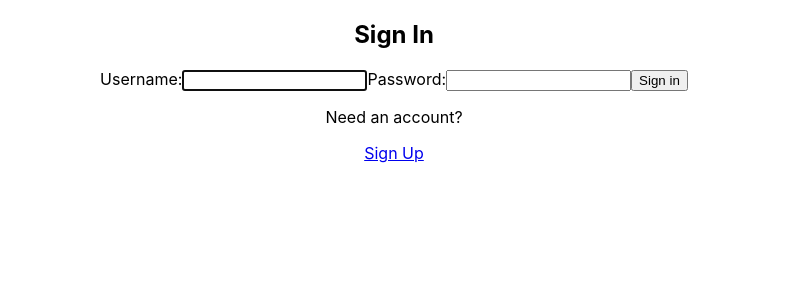
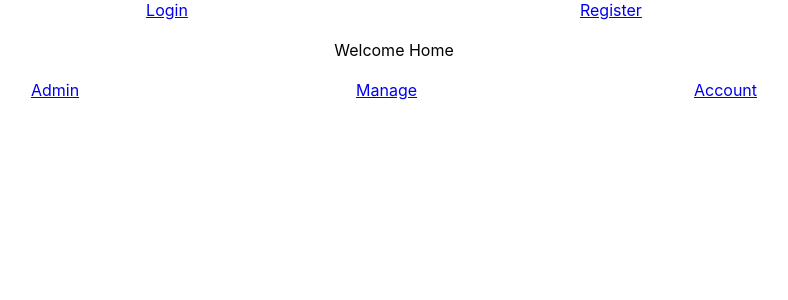
Before and after one commit to nks809/ReactAuth, a React (Create React App) app in the folder auth-using-axios/: page / in a window 1280 px wide. Shown: the top 300 px of the page, without its empty margins (246-1034 px from the left). Built offline with nearby package versions, Linux system fonts and the light colour scheme.

Commit message:
updated files

```diff
--- a/auth-using-axios/src/App.js
+++ b/auth-using-axios/src/App.js
@@ -1,10 +1,10 @@
-import { Login } from './Login';
 import './App.css';
+import { Outlet } from 'react-router-dom';
 
 function App() {
   return (
     <div className="App">
-      <Login/>
+      <Outlet/>
     </div>
   );
 }
--- a/auth-using-axios/src/Login.js
+++ /dev/null
@@ -1,61 +0,0 @@
-import React, {useEffect, useRef, useState} from 'react'
-import Axios from 'axios'
-export const Login = () => {
-    const userNameRef = useRef(null)
-    const errRef = useRef(null)
-
-    const [userName,setUserName] = useState("")
-    const [password,setPassword] = useState("")
-    const [errMsg,setErrMsg] = useState("")
-    const [success,setSuccess] = useState(false)
-
-    useEffect(()=>{
-      userNameRef.current.focus()
-    },[])
-
-
-    useEffect(()=>{
-      setErrMsg('')
-    },[userName,password])
-
-    const handleSubmit = async(e)=>{
-        e.preventDefault()
-        try{
-          const res= await Axios.post("/auth")
-          setSuccess(true)
-          setPassword('')
-          setUserName('')
-        }catch(err){
-          setErrMsg('Error: Either username or password incorrect')
-          console.error(err)
-        }
-    }
-
-  return (
-    <>
-    {success? <section>
-      <h1>Your are logged in</h1>
-      <br/>
-      <a href='#'>Go To Home</a>
-    </section>:
-    <section>
-        <p ref={errRef} className={errMsg? 'errMsg':'offScreen'} aria-live='assertive'>{errMsg}</p>
-        <h1>Sign In</h1>
-        <form onSubmit={handleSubmit}>
-            <label htmlFor='username'>Username:</label>
-            <input type='text' id='username' autoComplete='off' ref={userNameRef} onChange={(e)=>setUserName(e.target.value)}  value={userName} required/>
-
-            <label htmlFor='password'>Password:</label>
-            <input type='password' id='password' onChange={(e)=>setPassword(e.target.value)}  value={password} required/>
-
-            <button type='submit'>Sign in</button>
-        </form>
-        <p>Need an account?</p>
-        <span className='line'>
-          <a href='#'>Sign Up</a>
-        </span>
-    </section>
-    }
-    </>
-  )
-}
```
